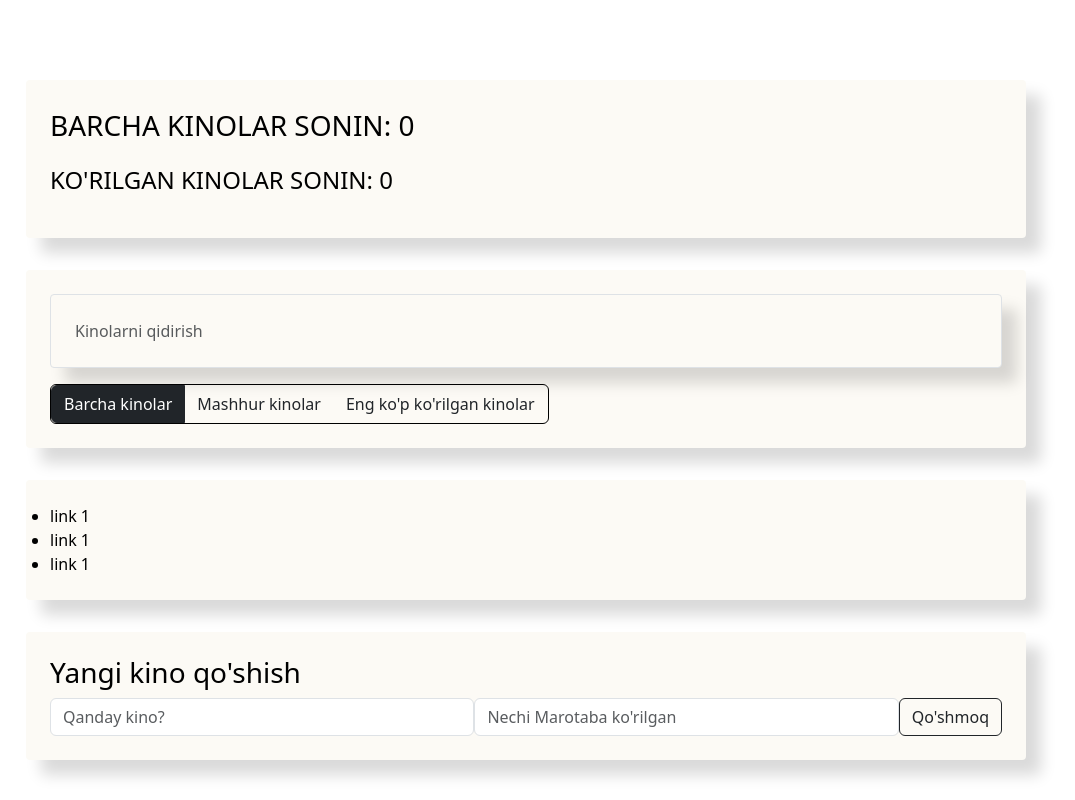
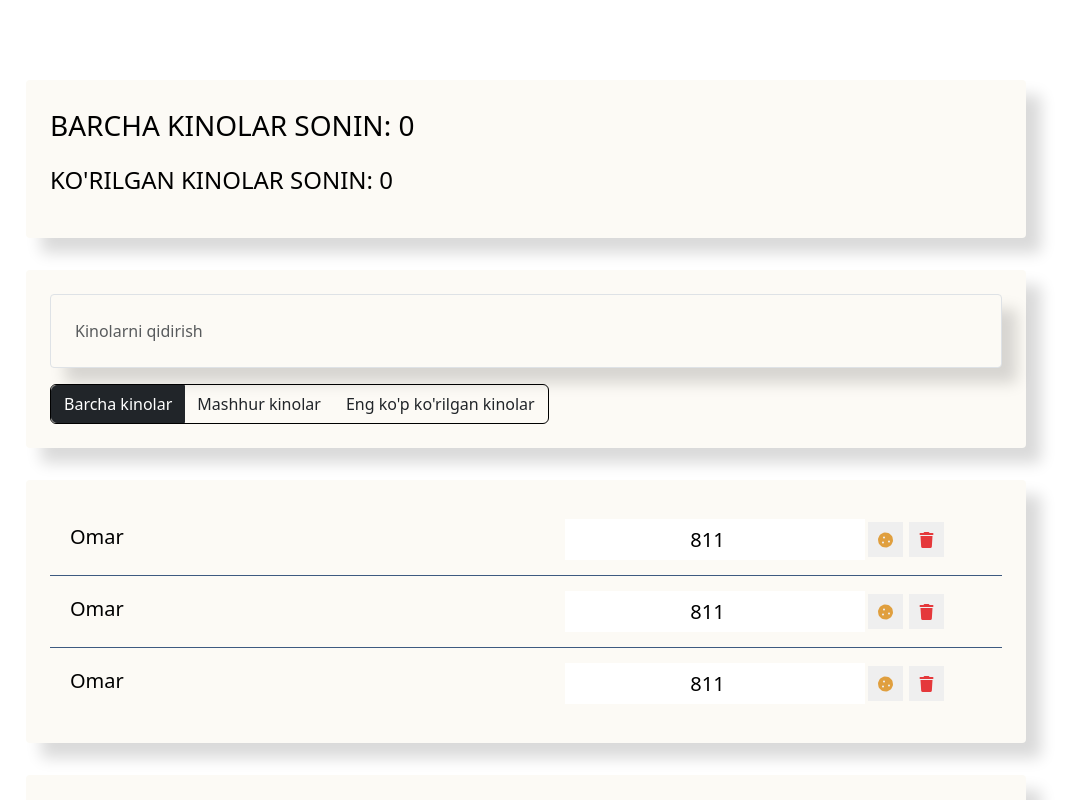
Before and after one commit to Mrkhan14/vue-movie-SPA, a Vue app: page / in a window 1280 px wide. Shown: the top 800 px of the page, without its empty margins (114-1189 px from the left). Built offline with nearby package versions, Linux system fonts and the light colour scheme.

Commit message:
new v vue 3 7-dars

```diff
--- a/src/components/movie-list-itme/MovieListItme.vue
+++ b/src/components/movie-list-itme/MovieListItme.vue
@@ -1,5 +1,21 @@
 <template>
-    <li>link 1</li>
+    <li class="list-group-itme  d-flex justify-content-between">
+        <span class="list-group-itme-label">Omar</span>
+
+        <input type="number" class="list-group-itme-input" defaultValue="811">
+
+        <div class="d-flex justify-content-center align-itmes-center">
+            <button type="button" class="btn-cookie btn-sm">
+                <i class="fas fa-cookie"></i>
+            </button>
+
+            <button type="button" class="btn-trash btn-sm">
+                <i class="fas fa-trash"></i>
+            </button>
+
+            <i class="fas fa-star"></i>
+        </div>
+    </li>
 </template>
 
 <script>
@@ -23,5 +39,60 @@
 </script>
 
 <style  scoped>
+.list-group-itme{
+    padding: 15px 20px;
+    border-bottom: 1px solid #3d5a80;
+}
+.list-group-itme:last-child{
+    border-bottom: none;
+}
+.list-group-itme span{
+line-height: 35px;
+font-size: 20px;
+cursor: pointer;
+width: 550px;
+}
 
+.list-group-itme input{
+    line-height: 35px;
+    font-size: 20px;
+    text-align: center;
+    border: none;
+    outline: none;
+}
+.list-group-itme button{
+    width: 35px;
+    height: 35px;
+    margin: 3px;
+    cursor: pointer;
+    border: none;
+    outline: none;
+
+}
+.list-group-itme .btn-cookie{
+    color: #e09f3e;
+}
+.list-group-itme .btn-trash{
+    color: #e5383b;
+}
+.list-group-itme .fa-star{
+    width: 35px;
+    height: 35px;
+    text-align: center;
+    line-height: 35px;
+    font-size: 16px;
+    color: #ffd700;
+    transition: 0.3s all;
+    transform:  translate(30px);
+    opacity: 0;
+}
+.list-group-itme.link .fa-star{
+    opacity: 1;
+    transform: translateX(0);
+}
+.list-group-itme.favourite .list-group-itme-label,
+.list-group-itme.favourite .list-group-itme-input
+{
+    color: #e09f3e;
+}
 </style>
```
